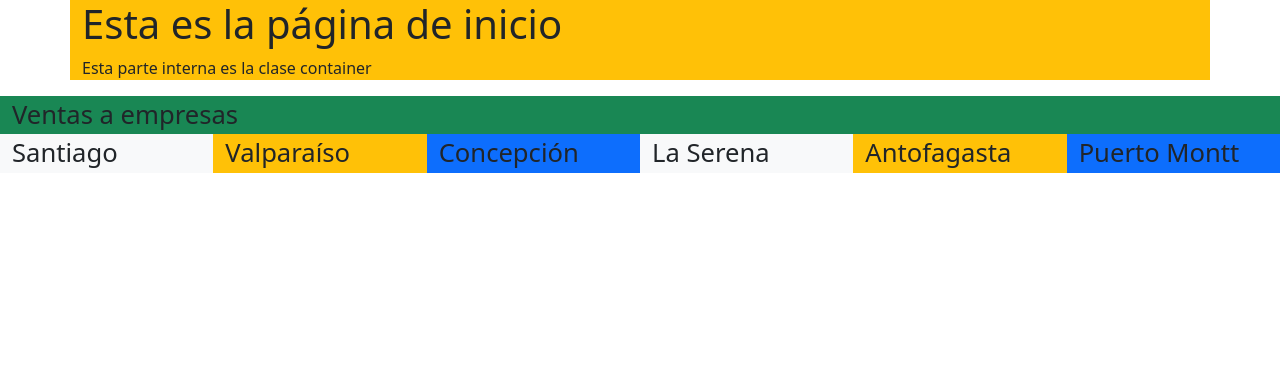
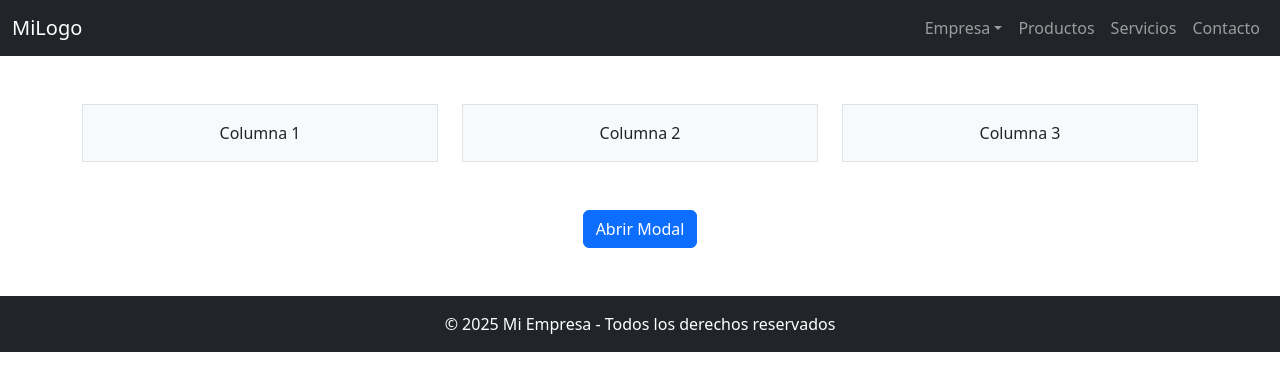
Before and after one commit to matiasbettancourtva/m1m1h, a plain HTML site: page index.html in a window 1280 px wide. Drawn offline with nearby package versions, Linux system fonts and the light colour scheme.

Commit message:
paguina web de la clase del 20/08 prototipo y prub

```diff
--- a/index.html
+++ b/index.html
@@ -1,29 +1,82 @@
 <!DOCTYPE html>
 <html lang="es">
 <head>
-<title>Mi Pagina</title>
-<meta charset="utf-8">
-<meta name="viewport" content="width=device width, initial-scale=1">
-<link href="https://cdn.jsdelivr.net/npm/bootstrap@5.3.3/dist/css/bootstrap.min.css" rel="stylesheet">
-<script src="https://cdn.jsdelivr.net/npm/bootstrap@5.3.3/dist/jsbootstrap.bundle.min.js"></script>
+  <meta charset="UTF-8">
+  <meta name="viewport" content="width=device-width, initial-scale=1">
+  <title>Ejemplo Bootstrap</title>
+  <link href="https://cdn.jsdelivr.net/npm/bootstrap@5.3.3/dist/css/bootstrap.min.css" rel="stylesheet">
+  <script src="https://cdn.jsdelivr.net/npm/bootstrap@5.3.3/dist/js/bootstrap.bundle.min.js"></script>
 </head>
 <body>
-<div class="container bg-warning">
-<h1>Esta es la página de inicio</h1>
-<p>Esta parte interna es la clase container</p>
-</div>
-<div class="container-fluid bg-secondary">
-    <div class="row">
-        <div class="col-12 bg-success" style="font-size:2vw;">Ventas a empresas</div>
+  <!-- Navbar -->
+  <nav class="navbar navbar-expand-lg navbar-dark bg-dark">
+    <div class="container-fluid">
+      <a class="navbar-brand" href="#">MiLogo</a>
+      <button class="navbar-toggler" type="button" data-bs-toggle="collapse" data-bs-target="#navbarNav">
+        <span class="navbar-toggler-icon"></span>
+      </button>
+      <div class="collapse navbar-collapse" id="navbarNav">
+        <ul class="navbar-nav ms-auto">
+          <li class="nav-item dropdown">
+            <a class="nav-link dropdown-toggle" href="#" role="button" data-bs-toggle="dropdown">Empresa</a>
+            <ul class="dropdown-menu">
+              <li><a class="dropdown-item" href="#">Quiénes Somos</a></li>
+              <li><a class="dropdown-item" href="#">Misión</a></li>
+              <li><a class="dropdown-item" href="#">Visión</a></li>
+            </ul>
+          </li>
+          <li class="nav-item"><a class="nav-link" href="#">Productos</a></li>
+          <li class="nav-item"><a class="nav-link" href="#">Servicios</a></li>
+          <li class="nav-item"><a class="nav-link" href="#">Contacto</a></li>
+        </ul>
+      </div>
     </div>
-    <div class="row">
-        <div class="col-12 col-sm-6 col-md-4 col-lg-3 col-xl-2 col-xxl-1 bg-light" style="font-size:2vw;">Santiago</div>
-        <div class="col-12 col-sm-6 col-md-4 col-lg-3 col-xl-2 col-xxl-1 bg-warning" style="font-size:2vw;">Valparaíso</div>
-        <div class="col-12 col-sm-6 col-md-4 col-lg-3 col-xl-2 col-xxl-1 bg-primary" style="font-size:2vw;">Concepción</div>
-        <div class="col-12 col-sm-6 col-md-4 col-lg-3 col-xl-2 col-xxl-1 bg-light" style="font-size:2vw;">La Serena</div>
-        <div class="col-12 col-sm-6 col-md-4 col-lg-3 col-xl-2 col-xxl-1 bg-warning" style="font-size:2vw;">Antofagasta</div>
-        <div class="col-12 col-sm-6 col-md-4 col-lg-3 col-xl-2 col-xxl-1 bg-primary" style="font-size:2vw;">Puerto Montt</div>
+  </nav>
+
+  <!-- Contenido con Grid -->
+  <div class="container my-5">
+    <div class="row text-center">
+      <div class="col-md-4">
+        <div class="p-3 border bg-light">Columna 1</div>
+      </div>
+      <div class="col-md-4">
+        <div class="p-3 border bg-light">Columna 2</div>
+      </div>
+      <div class="col-md-4">
+        <div class="p-3 border bg-light">Columna 3</div>
+      </div>
     </div>
-</div>
+  </div>
+
+  <!-- Botón para abrir modal -->
+  <div class="text-center mb-5">
+    <button type="button" class="btn btn-primary" data-bs-toggle="modal" data-bs-target="#miModal">
+      Abrir Modal
+    </button>
+  </div>
+
+  <!-- Modal -->
+  <div class="modal fade" id="miModal" tabindex="-1">
+    <div class="modal-dialog">
+      <div class="modal-content">
+        <div class="modal-header">
+          <h5 class="modal-title">Título del Modal</h5>
+          <button type="button" class="btn-close" data-bs-dismiss="modal"></button>
+        </div>
+        <div class="modal-body">
+          Este es el contenido del modal.
+        </div>
+        <div class="modal-footer">
+          <button type="button" class="btn btn-secondary" data-bs-dismiss="modal">Cerrar</button>
+          <button type="button" class="btn btn-primary">Guardar cambios</button>
+        </div>
+      </div>
+    </div>
+  </div>
+
+  <!-- Footer -->
+  <footer class="bg-dark text-white text-center p-3 mt-5">
+    &copy; 2025 Mi Empresa - Todos los derechos reservados
+  </footer>
 </body>
 </html>
```
